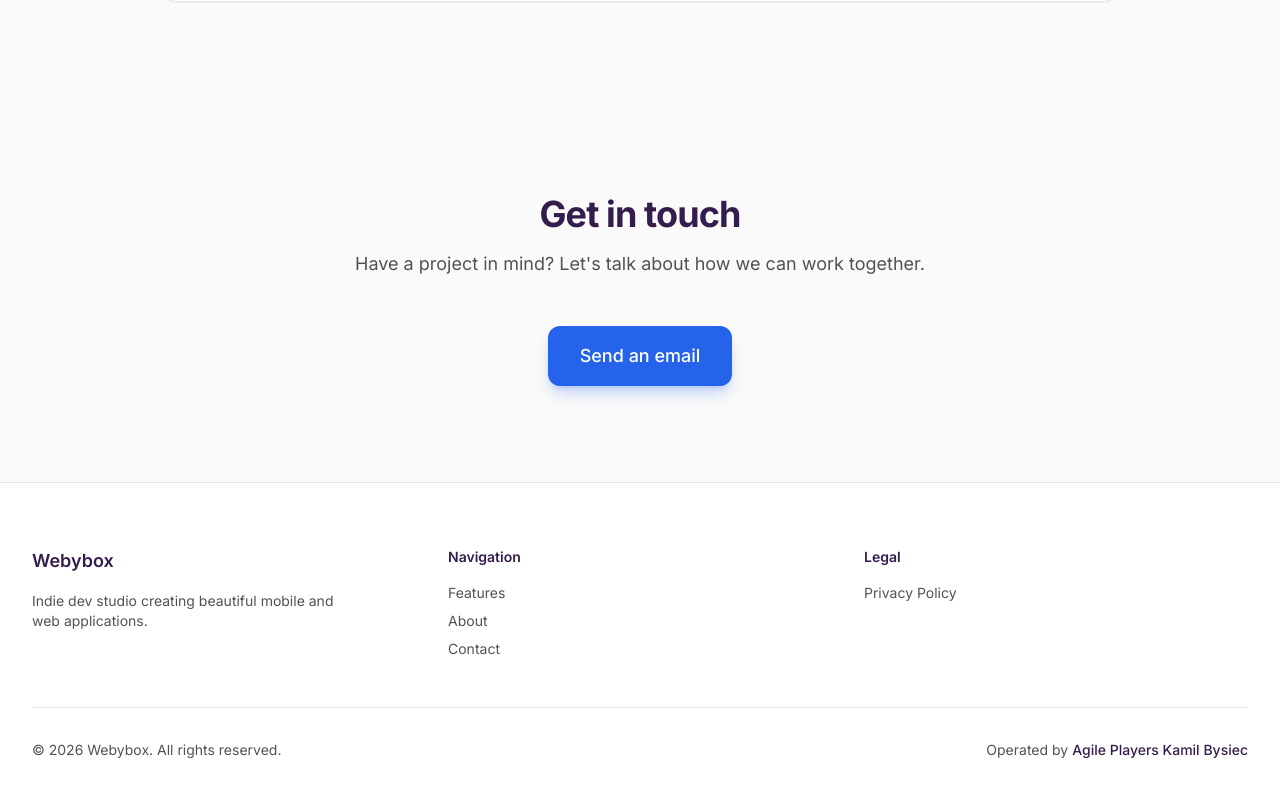
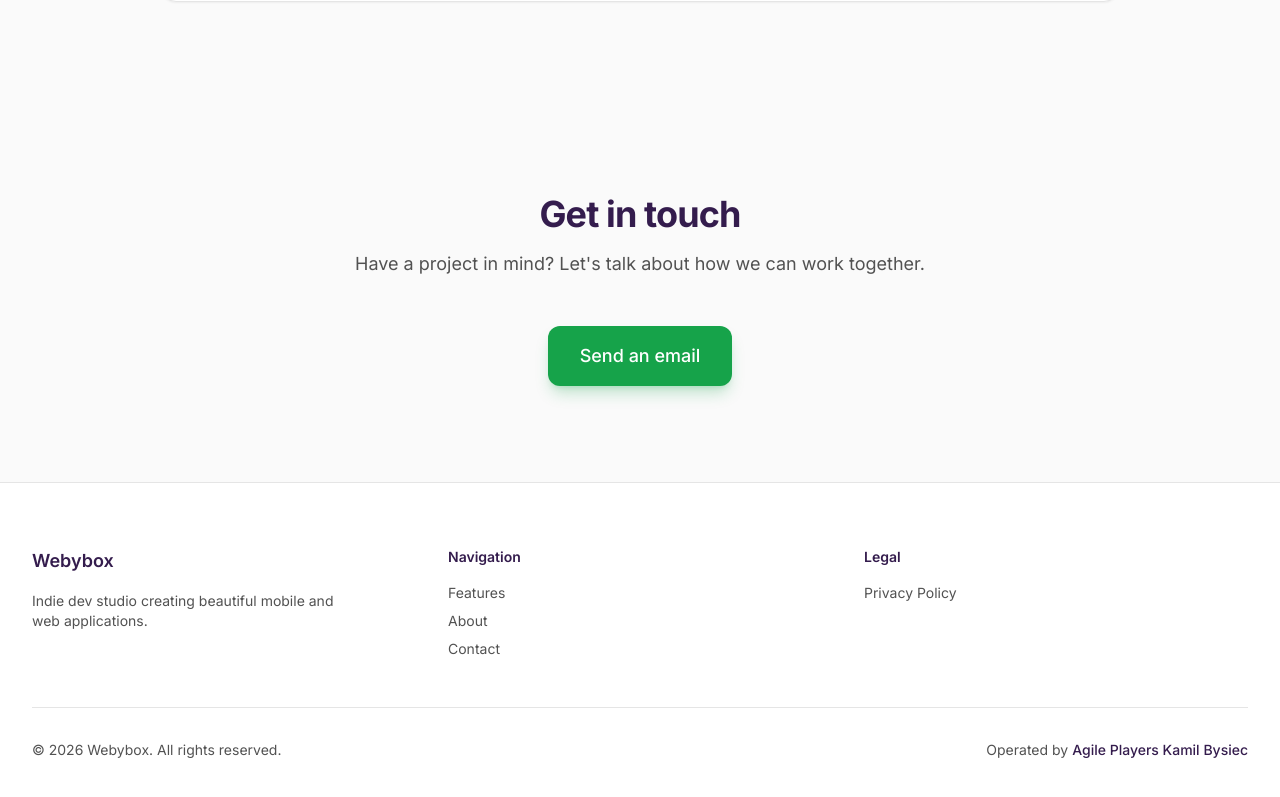
Before and after one commit to kbysiec/webybox-website, a Next.js app: page / in a window 1280 px wide. Shown: the part 1939-2736 px from the top of the page. Built offline with nearby package versions, Linux system fonts and the light colour scheme.

Commit message:
Test: Green button - add scroll animations to sections

```diff
--- /dev/null
+++ b/components/AnimateOnScroll.tsx
@@ -0,0 +1,53 @@
+"use client";
+
+import { useEffect, useRef, useState } from "react";
+
+interface AnimateOnScrollProps {
+  children: React.ReactNode;
+  className?: string;
+  delay?: number;
+}
+
+export function AnimateOnScroll({ children, className = "", delay = 0 }: AnimateOnScrollProps) {
+  const [isVisible, setIsVisible] = useState(false);
+  const ref = useRef<HTMLDivElement>(null);
+
+  useEffect(() => {
+    const observer = new IntersectionObserver(
+      ([entry]) => {
+        if (entry.isIntersecting) {
+          setIsVisible(true);
+          observer.unobserve(entry.target);
+        }
+      },
+      {
+        threshold: 0.1,
+        rootMargin: "0px 0px -50px 0px",
+      }
+    );
+
+    if (ref.current) {
+      observer.observe(ref.current);
+    }
+
+    return () => {
+      if (ref.current) {
+        observer.unobserve(ref.current);
+      }
+    };
+  }, []);
+
+  return (
+    <div
+      ref={ref}
+      className={`transition-all duration-700 ${
+        isVisible
+          ? "opacity-100 translate-y-0"
+          : "opacity-0 translate-y-12"
+      } ${className}`}
+      style={{ transitionDelay: `${delay}ms` }}
+    >
+      {children}
+    </div>
+  );
+}
--- a/components/sections/About.tsx
+++ b/components/sections/About.tsx
@@ -1,11 +1,13 @@
 import { Container } from "@/components/ui/Container";
 import { Card } from "@/components/ui/Card";
+import { AnimateOnScroll } from "@/components/AnimateOnScroll";
 
 export function About() {
   return (
     <section id="about" className="py-16 md:py-24">
       <Container size="md">
-        <Card className="p-8 md:p-12">
+        <AnimateOnScroll>
+          <Card className="p-8 md:p-12">
           <div className="space-y-6">
             <h2 className="text-3xl font-bold tracking-tight text-brand-ink-950 sm:text-4xl dark:text-white">
               About Webybox
@@ -82,6 +84,7 @@ export function About() {
             </div>
           </div>
         </Card>
+        </AnimateOnScroll>
       </Container>
     </section>
   );
--- a/components/sections/Contact.tsx
+++ b/components/sections/Contact.tsx
@@ -1,5 +1,6 @@
 import { Container } from "@/components/ui/Container";
 import { Button } from "@/components/ui/Button";
+import { AnimateOnScroll } from "@/components/AnimateOnScroll";
 
 export function Contact() {
   const email = "contact@webybox.com";
@@ -7,6 +8,7 @@ export function Contact() {
   return (
     <section id="contact" className="py-16 md:py-24 bg-neutral-50 dark:bg-[#0f0e12]">
       <Container size="md">
+        <AnimateOnScroll>
           <div className="space-y-12">
             <div className="text-center space-y-4">
               <h2 className="text-3xl font-bold tracking-tight text-brand-ink-950 sm:text-4xl dark:text-white">
@@ -23,6 +25,7 @@ export function Contact() {
               </Button>
             </div>
           </div>
+        </AnimateOnScroll>
       </Container>
     </section>
   );
--- a/components/sections/Features.tsx
+++ b/components/sections/Features.tsx
@@ -1,5 +1,6 @@
 import { Container } from "@/components/ui/Container";
 import { Card } from "@/components/ui/Card";
+import { AnimateOnScroll } from "@/components/AnimateOnScroll";
 
 const features = [
   {
@@ -135,6 +136,7 @@ export function Features() {
     <section id="features" className="py-16 md:py-24">
       <Container>
         <div className="space-y-12">
+          <AnimateOnScroll>
             <div className="text-center space-y-4">
               <h2 className="text-3xl font-bold tracking-tight text-brand-ink-950 sm:text-4xl dark:text-white">
                 What we do best
@@ -143,10 +145,12 @@ export function Features() {
                 Building modern applications with focus on quality, performance, and user experience.
               </p>
             </div>
+          </AnimateOnScroll>
 
           <div className="grid gap-6 sm:grid-cols-2 lg:grid-cols-3">
             {features.map((feature, index) => (
-              <Card key={index} hover className="group">
+              <AnimateOnScroll key={index} delay={index * 100}>
+                <Card hover className="group h-full">
                   <div className="space-y-4">
                     <div className="inline-flex rounded-xl bg-brand-violet-100 p-3 text-brand-violet-600 transition-colors group-hover:bg-brand-violet-200 dark:bg-brand-violet-950 dark:text-brand-violet-400 dark:group-hover:bg-brand-violet-900">
                       {feature.icon}
@@ -159,6 +163,7 @@ export function Features() {
                     </p>
                   </div>
                 </Card>
+              </AnimateOnScroll>
             ))}
           </div>
         </div>
--- a/components/ui/Button.tsx
+++ b/components/ui/Button.tsx
@@ -16,7 +16,7 @@ const Button = forwardRef<HTMLButtonElement, ButtonProps>(
       "disabled:pointer-events-none disabled:opacity-50",
       "active:scale-95",
       {
-        "bg-blue-600 text-white hover:bg-blue-700 shadow-lg shadow-blue-600/25":
+        "bg-green-600 text-white hover:bg-green-700 shadow-lg shadow-green-600/25":
           variant === "primary",
         "bg-brand-mint-500 text-white hover:bg-brand-mint-500/90 shadow-lg shadow-brand-mint-500/25":
           variant === "secondary",
```
Lines whose indentation alone changed are shown as unchanged.
